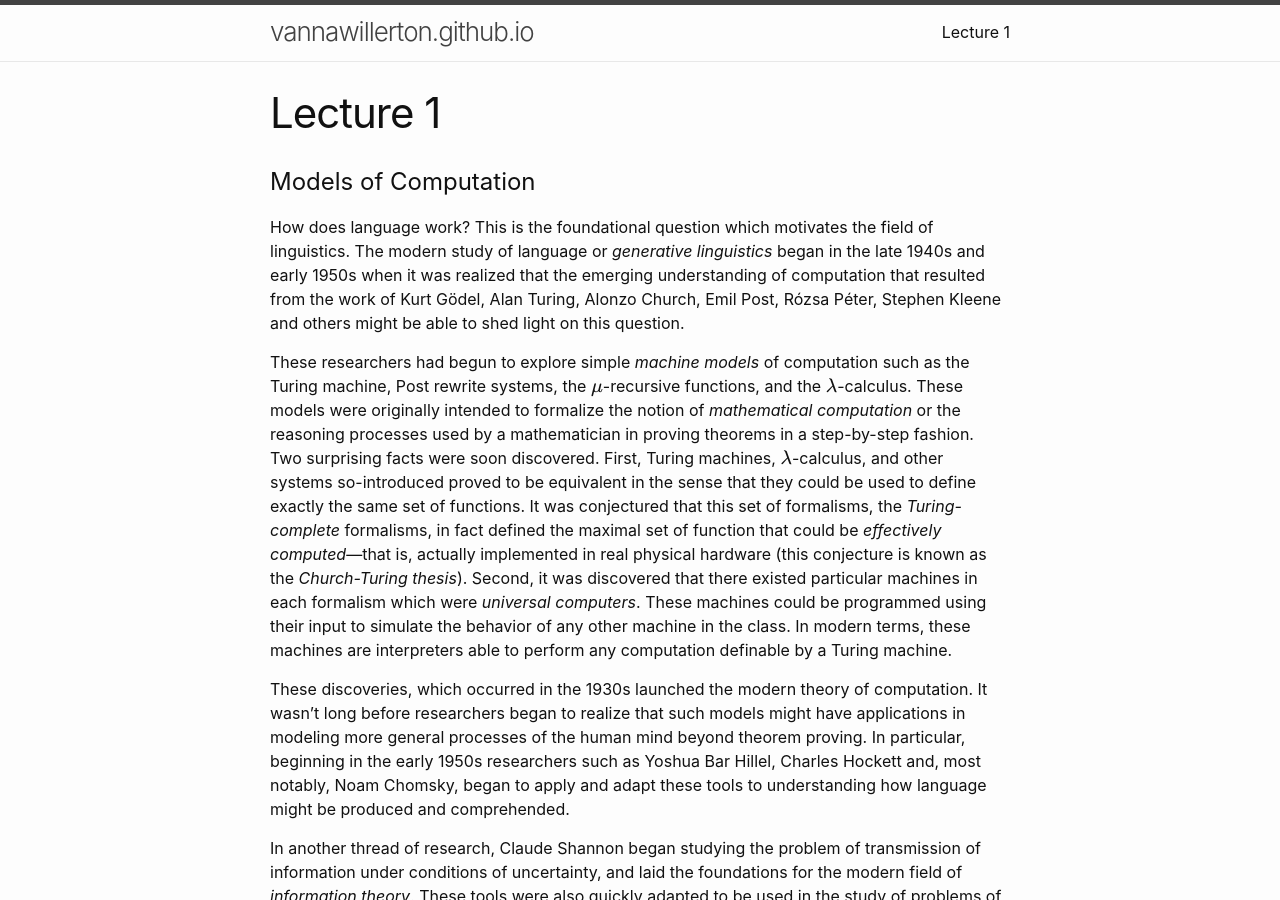
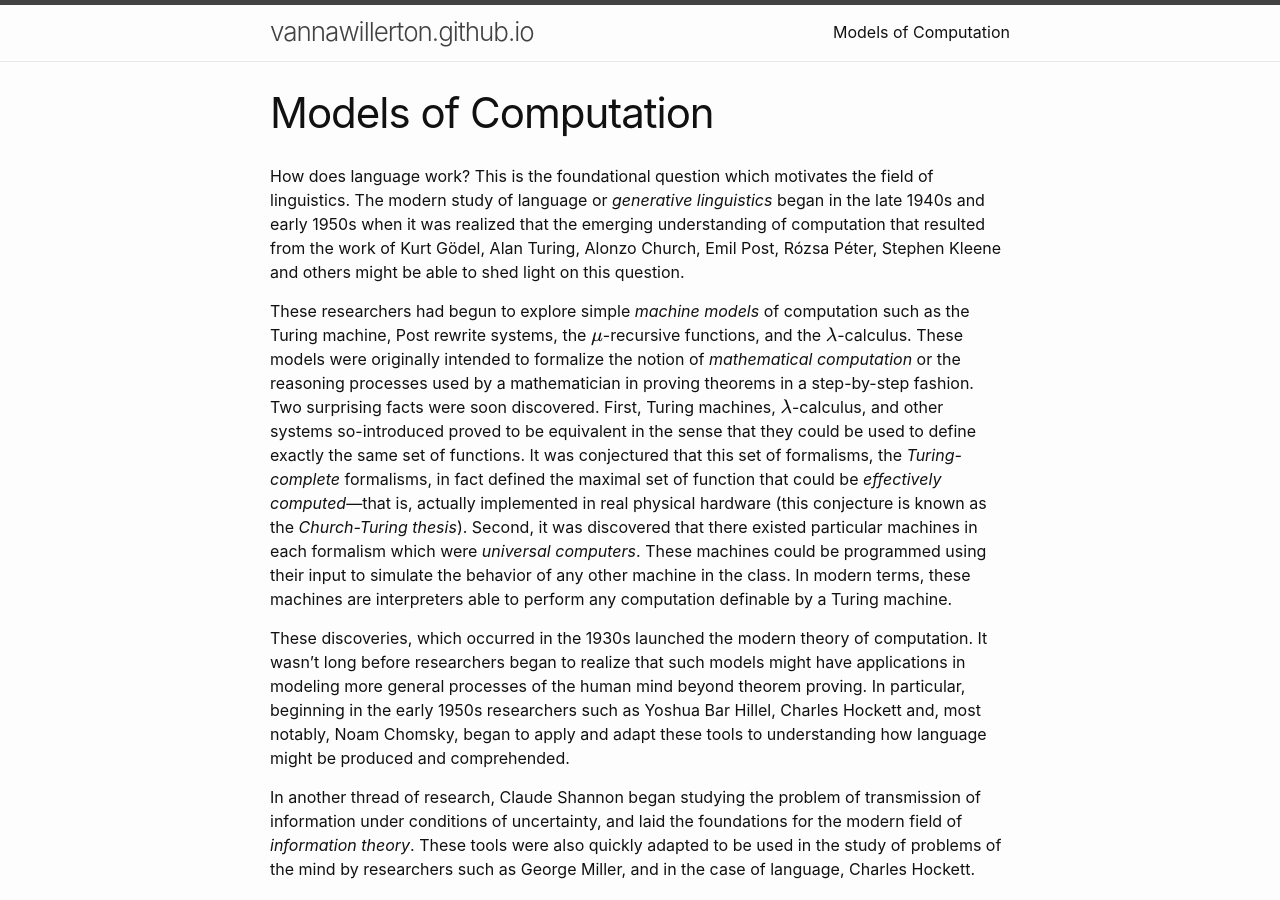
Before and after one commit to vannawillerton/vannawillerton.github.io, a Jekyll site: the page built from ModelsOfComputation.md, in a window 1280 px wide and 900 px high. Built offline with Jekyll 4.4.1, drawn with Linux system fonts in a browser that asks for light colours; our own code applies the rules of GitHub Pages for plain Markdown files; formulas are drawn with MathJax 3.

Commit message:
Update ModelsOfComputation.md

```diff
--- a/ModelsOfComputation.md
+++ b/ModelsOfComputation.md
@@ -1,8 +1,7 @@
 ---
-title: Lecture 1
+title: Models of Computation
 ---
 
-# Models of Computation
 
 How does language work? This is the foundational question which motivates the field of linguistics. The modern study of language or *generative linguistics* began in the late 1940s and early 1950s when it was realized that the emerging understanding of computation that resulted from the work of Kurt Gödel, Alan Turing, Alonzo Church, Emil Post, Rózsa Péter, Stephen Kleene and others might be able to shed light on this question.
 
```
